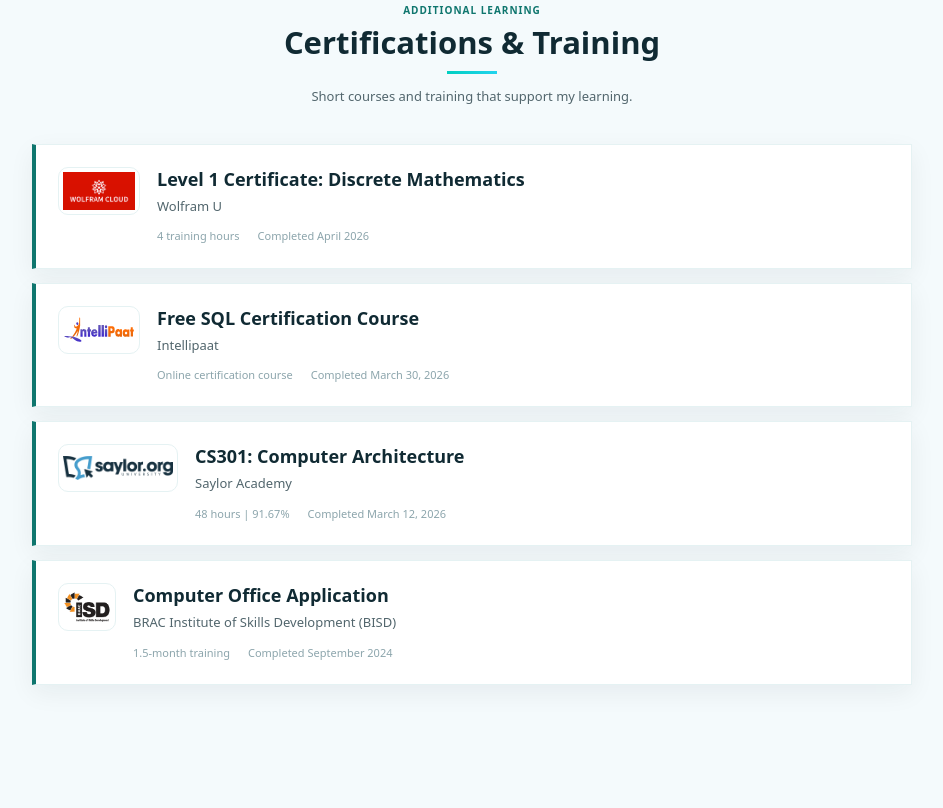
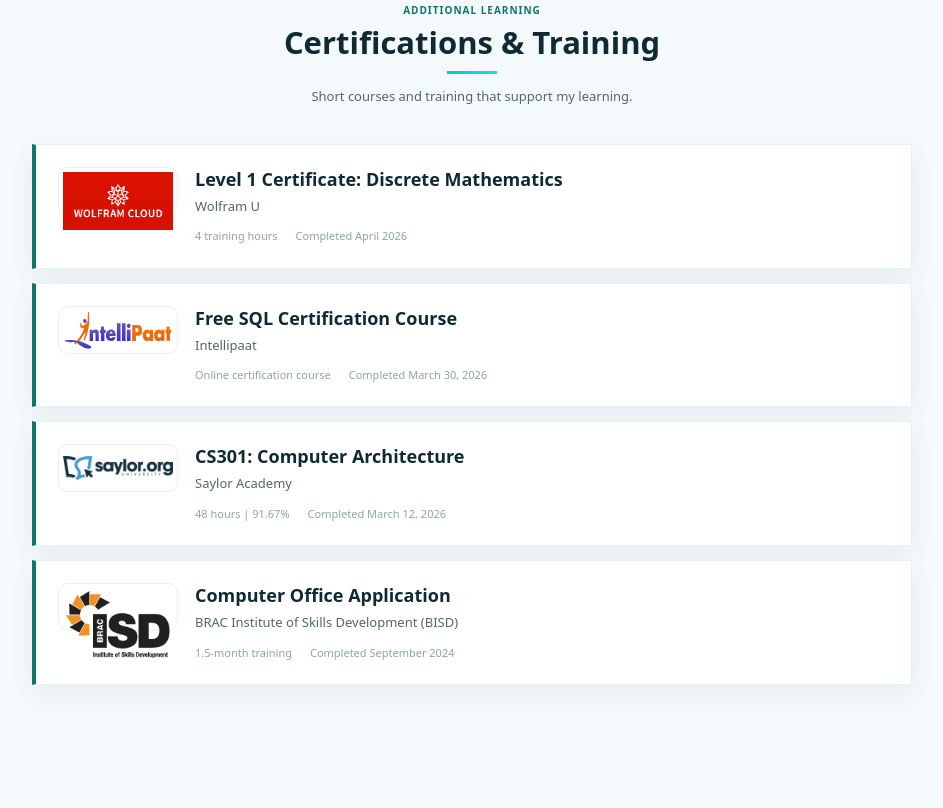
Before and after one commit to Srrifat1896/Rifat-portfolio, a plain HTML site: page index.html in a window 1280 px wide. Shown: the part 6712-7520 px from the top of the page, without its empty margins (168-1111 px from the left). Drawn offline with Linux system fonts and the light colour scheme.

Commit message:
Align certificate provider logos

```diff
--- a/data.js
+++ b/data.js
@@ -73,7 +73,6 @@ window.portfolioData = {
       duration: "4 training hours",
       completed: "April 2026",
       logo: "assets/images/wolfram-cloud-logo.png",
-      logoWide: true,
     },
     {
       title: "Free SQL Certification Course",
@@ -81,7 +80,6 @@ window.portfolioData = {
       duration: "Online certification course",
       completed: "March 30, 2026",
       logo: "assets/images/intellipaat-logo.svg",
-      logoWide: true,
     },
     {
       title: "CS301: Computer Architecture",
@@ -89,7 +87,6 @@ window.portfolioData = {
       duration: "48 hours | 91.67%",
       completed: "March 12, 2026",
       logo: "assets/images/saylor-org-logo.png",
-      logoExtraWide: true,
     },
     {
       title: "Computer Office Application",
--- a/script.js
+++ b/script.js
@@ -74,7 +74,7 @@
     </article>`).join("");
 
   document.querySelector("#certification-list").innerHTML = data.certifications.map((item) => `
-    <article class="certification-card">${item.logo ? `<span class="certification-logo${item.logoExtraWide ? " certification-logo-extra-wide" : item.logoWide ? " certification-logo-wide" : ""}" aria-hidden="true"><img src="${item.logo}" alt="" loading="lazy" decoding="async" /></span>` : `<span class="certification-icon" aria-hidden="true">${interestIcons.book}</span>`}<div class="certification-copy"><h3>${item.title}</h3><p>${item.provider}</p><div class="certification-meta"><span>${item.duration}</span><span>Completed ${item.completed}</span></div></div></article>`).join("");
+    <article class="certification-card">${item.logo ? `<span class="certification-logo" aria-hidden="true"><img src="${item.logo}" alt="" loading="lazy" decoding="async" /></span>` : `<span class="certification-icon" aria-hidden="true">${interestIcons.book}</span>`}<div class="certification-copy"><h3>${item.title}</h3><p>${item.provider}</p><div class="certification-meta"><span>${item.duration}</span><span>Completed ${item.completed}</span></div></div></article>`).join("");
 
   const contactLinks = document.querySelector("#contact-links");
   const contacts = [];
--- a/styles.css
+++ b/styles.css
@@ -442,11 +442,7 @@ html[data-theme="light"] #skills .problem-solving-highlight p{color:#52666D}
 .hero-button-tertiary:hover{color:#061B22;background:#22D3EE;border-color:#22D3EE}
 .hero-button span[aria-hidden="true"]{font-size:17px;line-height:1}
 @media(max-width:620px){.hero-actions{display:grid;grid-template-columns:repeat(2,minmax(0,1fr));width:min(100%,420px);margin-inline:auto}.hero-button{min-width:0;padding-inline:9px;font-size:12px}.hero-button:last-child{grid-column:1/-1}}
-.certification-logo{display:grid;flex:0 0 58px;width:58px;height:48px;place-items:center;padding:4px;border:1px solid #E5F2F3;border-radius:10px;background:#FFFFFF}
+.certification-logo{display:grid;flex:0 0 120px;width:120px;height:48px;place-items:center;padding:4px;border:1px solid #E5F2F3;border-radius:10px;background:#FFFFFF}
 .certification-logo img{display:block;width:100%;height:100%;object-fit:contain}
-.certification-logo-wide{flex-basis:82px;width:82px}
-@media(max-width:620px){.certification-logo-wide{flex-basis:72px;width:72px}}
-.certification-logo-extra-wide{flex-basis:120px;width:120px}
-@media(max-width:620px){.certification-logo-extra-wide{flex-basis:92px;width:92px}}
-@media(max-width:620px){.certification-logo{flex-basis:48px;width:48px;height:42px;padding:3px}}
-@media(max-width:360px){.certification-logo{flex-basis:42px;width:42px;height:38px}}
+@media(max-width:620px){.certification-logo{flex-basis:92px;width:92px;height:42px;padding:3px}}
+@media(max-width:360px){.certification-logo{flex-basis:76px;width:76px;height:38px}}
```
